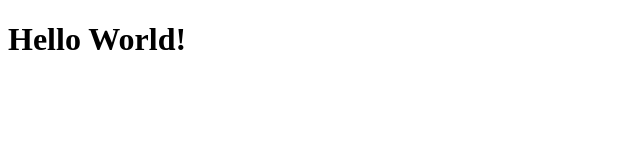
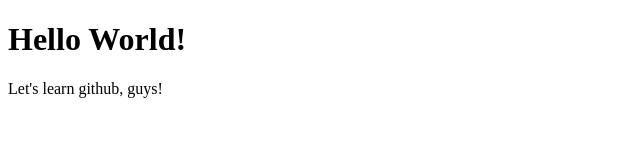
Before and after one commit to DhanushaPerera07/demo-github-project, a plain HTML site: page index.html in a window 1280 px wide. Shown: the whole page, without its empty margins (0-640 px from the left). Drawn offline with Linux system fonts and the light colour scheme.

Commit message:
Add a paragraph in the page.

```diff
--- a/index.html
+++ b/index.html
@@ -8,5 +8,6 @@
 </head>
 <body>
     <h1>Hello World!</h1>
+    <p>Let's learn github, guys!</p>
 </body>
 </html>
```
